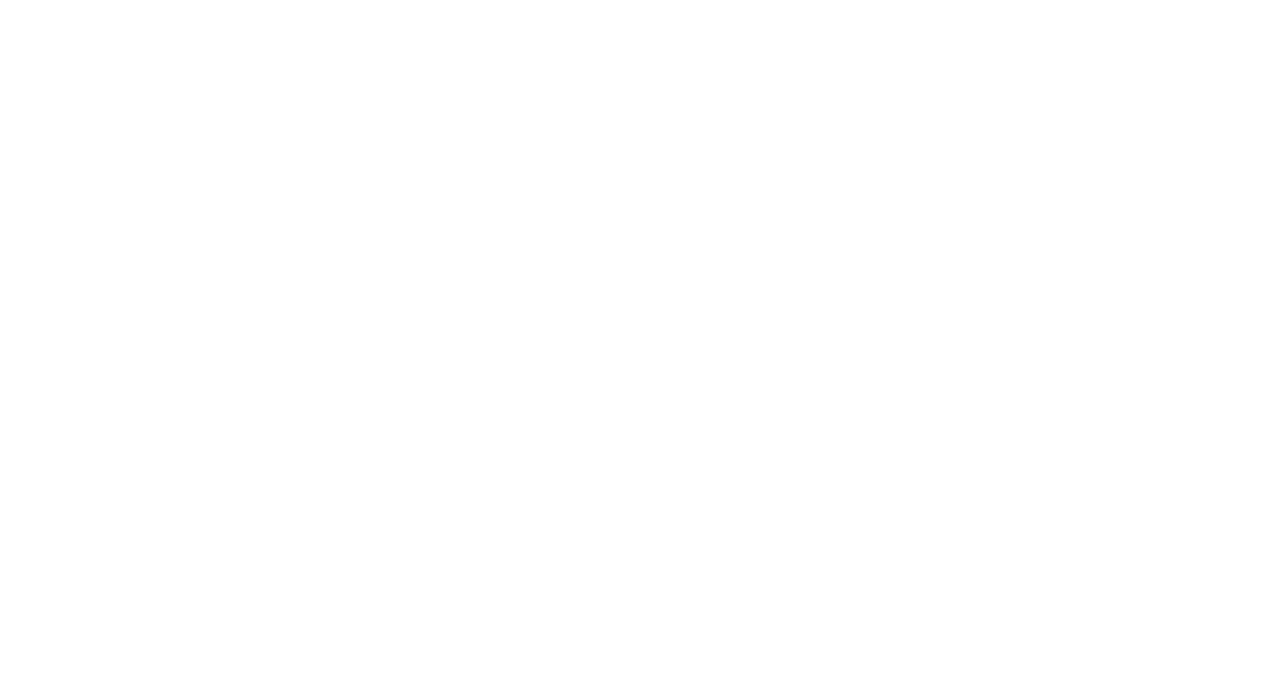
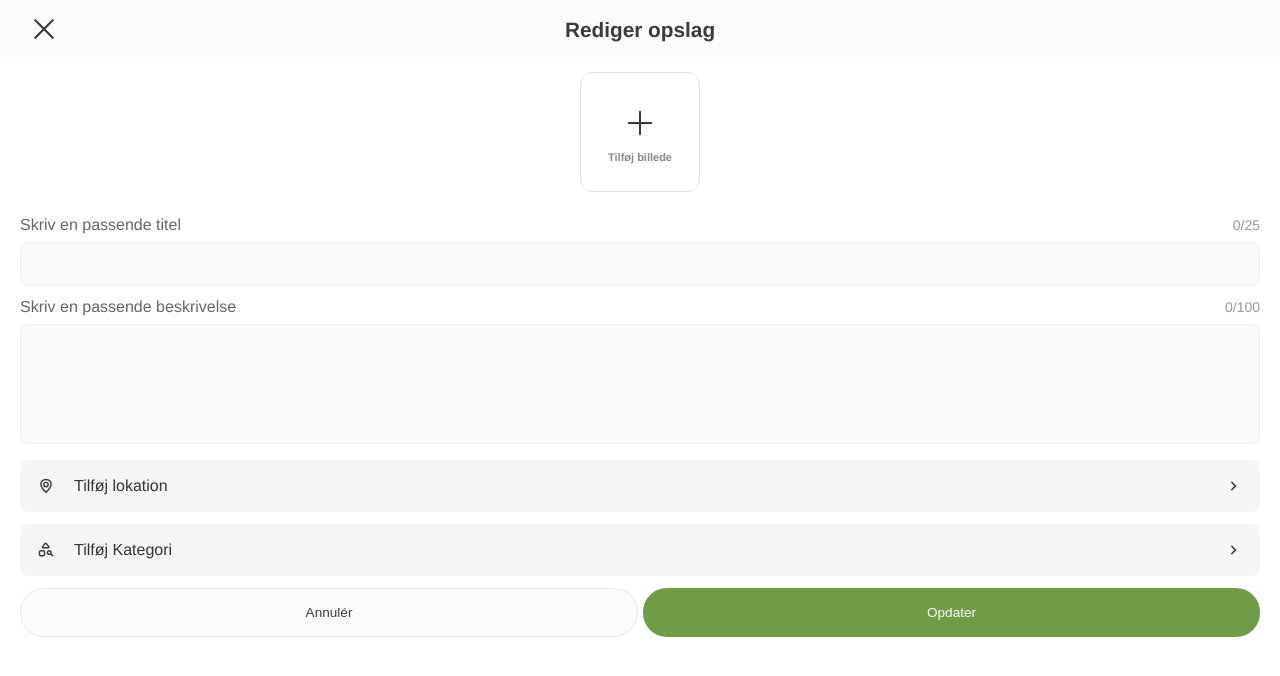
Before and after one commit to mamelishah/gemly-project-webapplication, a React (Vite) app: page /gemly-project-webapplication/edit-post in a window 1280 px wide. Before the commit this address had no page. Shown: the top 676 px of the page. Built offline with nearby package versions, Linux system fonts and the light colour scheme.

Commit message:
opbygning af edit siden

```diff
--- a/src/App.tsx
+++ b/src/App.tsx
@@ -12,6 +12,7 @@ import Post from './pages/Post';
 import Onboarding from './pages/onboarding/Onboarding';
 import Preboarding from './pages/Preboarding';
 import Account from './pages/Account';
+import EditPost from './pages/EditPost';
 
 
 function App() {
@@ -28,8 +29,9 @@ function App() {
       <Route path="/post" element={<Post />} />
       <Route path="/onboarding" element={<Onboarding />} />
       <Route path="/preboarding" element={<Preboarding />} />
+      <Route path="/edit-post" element={<EditPost />} />
     </Routes>
-  )
+  );
 }
 
 export default App;
--- a/src/pages/EditPost.tsx
+++ b/src/pages/EditPost.tsx
@@ -1,9 +1,122 @@
 import React from 'react'
+import { useNavigate } from "react-router";
+import { useState } from "react";
+import TopBar from '../components/ui/layout/TopBar';
+import PostCategoryCard from '../components/ui/input/PostCards/PostCategoryCard';
+import cancelIcon from "../assets/icons/navigation/cancelBig-icon.svg";
+import PostDescriptionCard from '../components/ui/input/PostCards/PostDescriptionCard';
+import PostPictureCard from '../components/ui/input/PostCards/PostPictureCard';
+import PlusBigIcon from "../assets/icons/navigation/PlusBig-icon.svg";
+import MapLocation from "../assets/icons/card funktioner/MapLocation-icon.svg";
+import ArrowRightIcon from "../assets/icons/navigation/arrowRightSmall-icon.svg";
+import CategoryIcon from "../assets/icons/kategori/category-icon.svg";
+import PostTitleCard from '../components/ui/input/PostCards/PostTitleCard';
+import PostButtonCard from '../components/ui/input/PostCards/PostButtonCard';
+import KunstIcon from "/src/assets/icons/kategori/art-icon-filled.svg";
+import CafeIcon from "/src/assets/icons/kategori/cafe-icon-filled.svg";
+import OutdoorIcon from "/src/assets/icons/kategori/outdoor-icon-filled.svg";
+import ShoppingIcon from "/src/assets/icons/kategori/shop-icon-filled.svg";
+import UnderholdningIcon from "/src/assets/icons/kategori/entertainment-icon-filled.svg";
+import "./Post.css";
 
 function EditPost() {
+  const [titleText, setTitleText] = useState("");
+  const [descriptionText, setDescriptionText] = useState("");
+  const [country, setCountry] = useState<string | null>(null);
+  const [category, setCategory] = useState<string | null>(null);
+  const [images, setImages] = useState<File[]>([]);
+  const [showPopup, setShowPopup] = useState(false);
+  const navigate = useNavigate();
+
+  const CATEGORIES = [
+    { name: "Kunst", code: "kunst", icon: KunstIcon },
+    { name: "Outdoor", code: "outdoor", icon: OutdoorIcon },
+    { name: "Caféer og Restauranter", code: "cafeer", icon: CafeIcon },
+    { name: "Underholdning", code: "underholdning", icon: UnderholdningIcon },
+    { name: "Shopping", code: "shopping", icon: ShoppingIcon },
+  ];
+
+  const COUNTRIES_DATA = [
+    { name: "Belgien", code: "be" },
+    { name: "Danmark", code: "dk" },
+    { name: "Finland", code: "fi" },
+    { name: "Frankrig", code: "fr" },
+    { name: "Grækenland", code: "gr" },
+    { name: "Holland", code: "nl" },
+    { name: "Irland", code: "ie" },
+    { name: "Italien", code: "it" },
+    { name: "Norge", code: "no" },
+    { name: "Polen", code: "pl" },
+    { name: "Portugal", code: "pt" },
+    { name: "Spanien", code: "es" },
+    { name: "Sverige", code: "se" },
+    { name: "Tyskland", code: "de" },
+    { name: "Østrig", code: "at" },
+  ];
+
+const handleSubmit = () => {
+  console.log("Opslag opdateret!");
+  console.log({ titleText, descriptionText, country, category });
+  navigate("/explore");
+};
+
   return (
-    <div>EditPost</div>
-  )
+    <div className="post-container">
+      <TopBar
+        title="Rediger opslag"
+        showLeftIcon={true}
+        showRightIcon={false}
+        onLeftIconClick={() => {
+          navigate("/explore");
+        }}
+        onRightIconClick={() => {}}
+        leftIcon={cancelIcon}
+        rightIcon=""
+      />
+      <div className="post-elements">
+        <PostPictureCard
+          icon={PlusBigIcon}
+          onImagesSelect={(files) => setImages((prev) => [...prev, ...files])}
+        />
+        <PostTitleCard
+          title="Skriv en passende titel"
+          text={titleText}
+          setText={setTitleText}
+        />
+        <PostDescriptionCard
+          description="Skriv en passende beskrivelse"
+          text={descriptionText}
+          setText={setDescriptionText}
+        />
+        <PostCategoryCard
+          categoryIcon={MapLocation}
+          title="Tilføj lokation"
+          icon={ArrowRightIcon}
+          options={COUNTRIES_DATA}
+          onSelect={setCountry}
+        />
+        <PostCategoryCard
+          categoryIcon={CategoryIcon}
+          title="Tilføj Kategori"
+          icon={ArrowRightIcon}
+          options={CATEGORIES}
+          onSelect={setCategory}
+        />
+
+        <div className="button-container">
+          <PostButtonCard
+            title="Annulér"
+            classNameButton="kladder-button-post"
+          />
+          <PostButtonCard
+            title="Opdater"
+            classNameButton="post-button-post"
+            onClickMethod={handleSubmit}
+          />
+        </div>
+      </div>
+    </div>
+  );
 }
 
 export default EditPost
--- a/src/pages/Preboarding.tsx
+++ b/src/pages/Preboarding.tsx
@@ -8,8 +8,8 @@ import overlayAnimation from "../assets/lotties/overlay-map-preboarding-animatio
 import savedAnimation from "../assets/lotties/saved-preboarding-animation.json";
 import destinationAnimation from "../assets/lotties/destination-preboarding-animation.json";
 
-import globeAnimation from "../assets/lotties/preboarding-globe.webm";
-import globeAnimationSafari from "../assets/lotties/preboarding-safari-comp2-1.mov";
+// import globeAnimation from "../assets/lotties/preboarding-globe.webm";
+// import globeAnimationSafari from "../assets/lotties/preboarding-safari-comp2-1.mov";
 
 interface PaginationDotsProps {
   total: number;
@@ -77,8 +77,8 @@ function Preboarding() {
           margin: "25px auto 0",
         }}
       >
-        <source src={globeAnimationSafari} type='video/mp4; codecs="hvc1"' />
-    <source src={globeAnimation} type="video/webm" />
+        {/* <source src={globeAnimationSafari} type='video/mp4; codecs="hvc1"' />
+    <source src={globeAnimation} type="video/webm" /> */}
       </video>
     </div>,
 
@@ -88,8 +88,8 @@ function Preboarding() {
           Find de hemmelige steder til din næste rejse
         </h1>
         <h2 className="slide-infobox">
-          Gemly samler din søgning efter hemmelige steder ét sted — så du slipper
-          for at lede flere steder.
+          Gemly samler din søgning efter hemmelige steder ét sted — så du
+          slipper for at lede flere steder.
         </h2>
       </div>
 
@@ -97,7 +97,12 @@ function Preboarding() {
         <LottiePlayer
           animationData={destinationAnimation}
           loop
-          style={{ width: "100%", height: "100%", maxWidth: 300, maxHeight: 300 }}
+          style={{
+            width: "100%",
+            height: "100%",
+            maxWidth: 300,
+            maxHeight: 300,
+          }}
         />
       </div>
     </div>,
@@ -114,14 +119,24 @@ function Preboarding() {
         <LottiePlayer
           animationData={searchAnimation}
           loop
-          style={{ width: "100%", height: "100%", maxWidth: 300, maxHeight: 300 }}
+          style={{
+            width: "100%",
+            height: "100%",
+            maxWidth: 300,
+            maxHeight: 300,
+          }}
         />
 
         <div className="lottie-overlay">
           <LottiePlayer
             animationData={overlayAnimation}
             loop
-            style={{ width: "100%", height: "100%", maxWidth: 300, maxHeight: 300 }}
+            style={{
+              width: "100%",
+              height: "100%",
+              maxWidth: 300,
+              maxHeight: 300,
+            }}
           />
         </div>
       </div>
@@ -139,7 +154,12 @@ function Preboarding() {
         <LottiePlayer
           animationData={savedAnimation}
           loop
-          style={{ width: "100%", height: "100%", maxWidth: 400, maxHeight: 400 }}
+          style={{
+            width: "100%",
+            height: "100%",
+            maxWidth: 400,
+            maxHeight: 400,
+          }}
         />
       </div>
     </div>,
@@ -195,7 +215,10 @@ function Preboarding() {
         </button>
 
         <p id="already-user">
-          Allerede bruger? <span><a href="/login">Login</a></span>
+          Allerede bruger?{" "}
+          <span>
+            <a href="/login">Login</a>
+          </span>
         </p>
       </div>
     </section>
```
Also changed, not shown: 1 other file (tests, documents, lock files or other folders).
